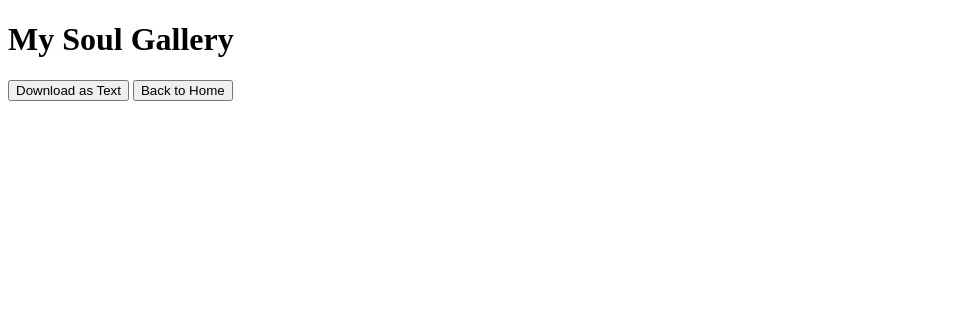
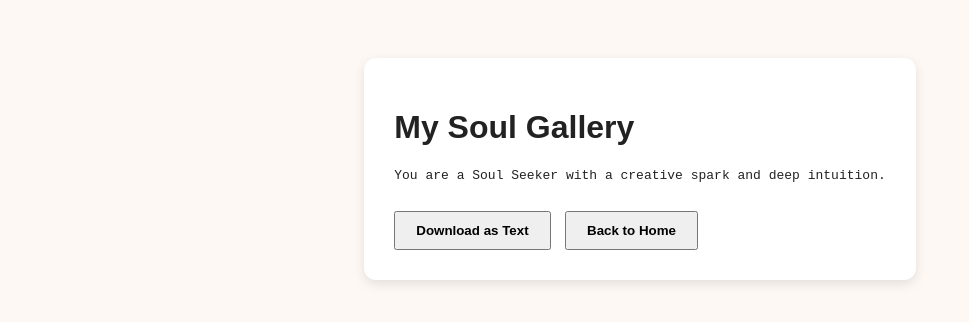
Before and after one commit to RitaK7/Soulink-Quiz, a plain HTML site: page soul-gallery.html in a window 1280 px wide. Shown: the whole page, without its empty margins (0-969 px from the left). Drawn offline with Linux system fonts and the light colour scheme.

Commit message:
Add files via upload

```diff
--- a/gallery.js
+++ b/gallery.js
@@ -1,16 +1,17 @@
 
-document.addEventListener("DOMContentLoaded", () => {
+document.addEventListener("DOMContentLoaded", function() {
+  // TEST DATA SIMULATION
+  localStorage.setItem("soulGallery", "You are a Soul Seeker with a creative spark and deep intuition.");
+
   const output = document.getElementById("galleryOutput");
-  const downloadBtn = document.getElementById("downloadBtn");
+  const storedData = localStorage.getItem("soulGallery");
+  output.textContent = storedData ? storedData : "No data available.";
 
-  const data = localStorage.getItem("soulGallery") || "";
-  output.textContent = data;
-
-  downloadBtn.addEventListener("click", () => {
-    const blob = new Blob([data], { type: "text/plain" });
-    const a = document.createElement("a");
-    a.href = URL.createObjectURL(blob);
-    a.download = "my_soul_gallery.txt";
-    a.click();
+  document.getElementById("downloadBtn").addEventListener("click", function() {
+    const blob = new Blob([output.textContent], { type: "text/plain;charset=utf-8" });
+    const link = document.createElement("a");
+    link.href = URL.createObjectURL(blob);
+    link.download = "my_soul_gallery.txt";
+    link.click();
   });
 });
--- a/style.css
+++ b/style.css
@@ -1,19 +1,21 @@
 
-.social-icons {
+body {
+  font-family: 'Arial', sans-serif;
+  background-color: #fdf8f3;
+  color: #222;
   display: flex;
-  flex-direction: column;
-  gap: 10px;
-  margin: 20px 0;
+  justify-content: center;
+  padding: 50px;
 }
-.social-icons a {
-  padding: 10px;
-  border-radius: 8px;
-  background: #e0e0e0;
-  text-decoration: none;
-  color: #222;
+.container {
+  background-color: white;
+  border-radius: 12px;
+  padding: 30px;
+  box-shadow: 0 4px 12px rgba(0,0,0,0.1);
+}
+button {
+  margin-top: 15px;
+  margin-right: 10px;
+  padding: 10px 20px;
   font-weight: bold;
-  text-align: center;
 }
-.social-icons a:hover {
-  background: #d4d4f7;
-}
```
